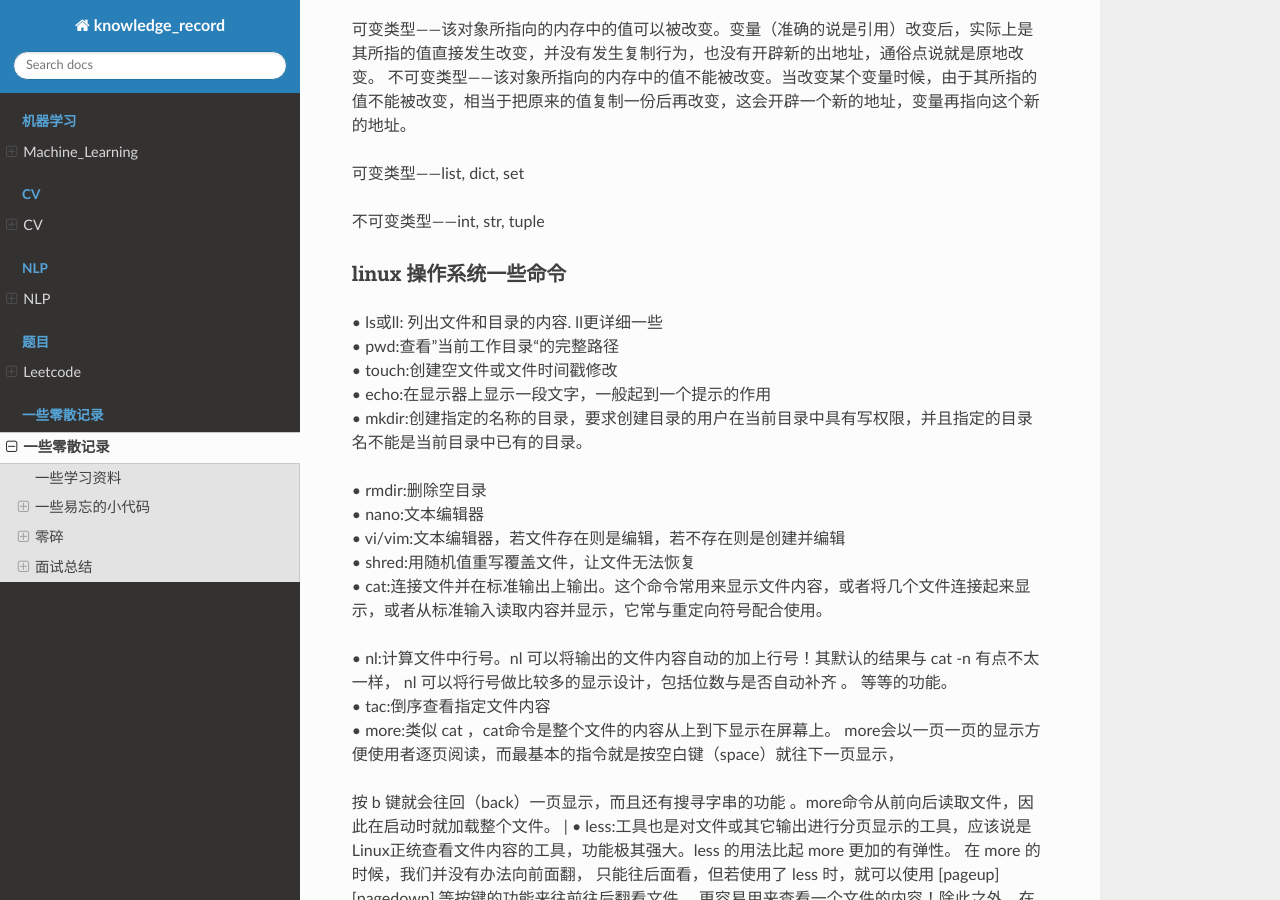
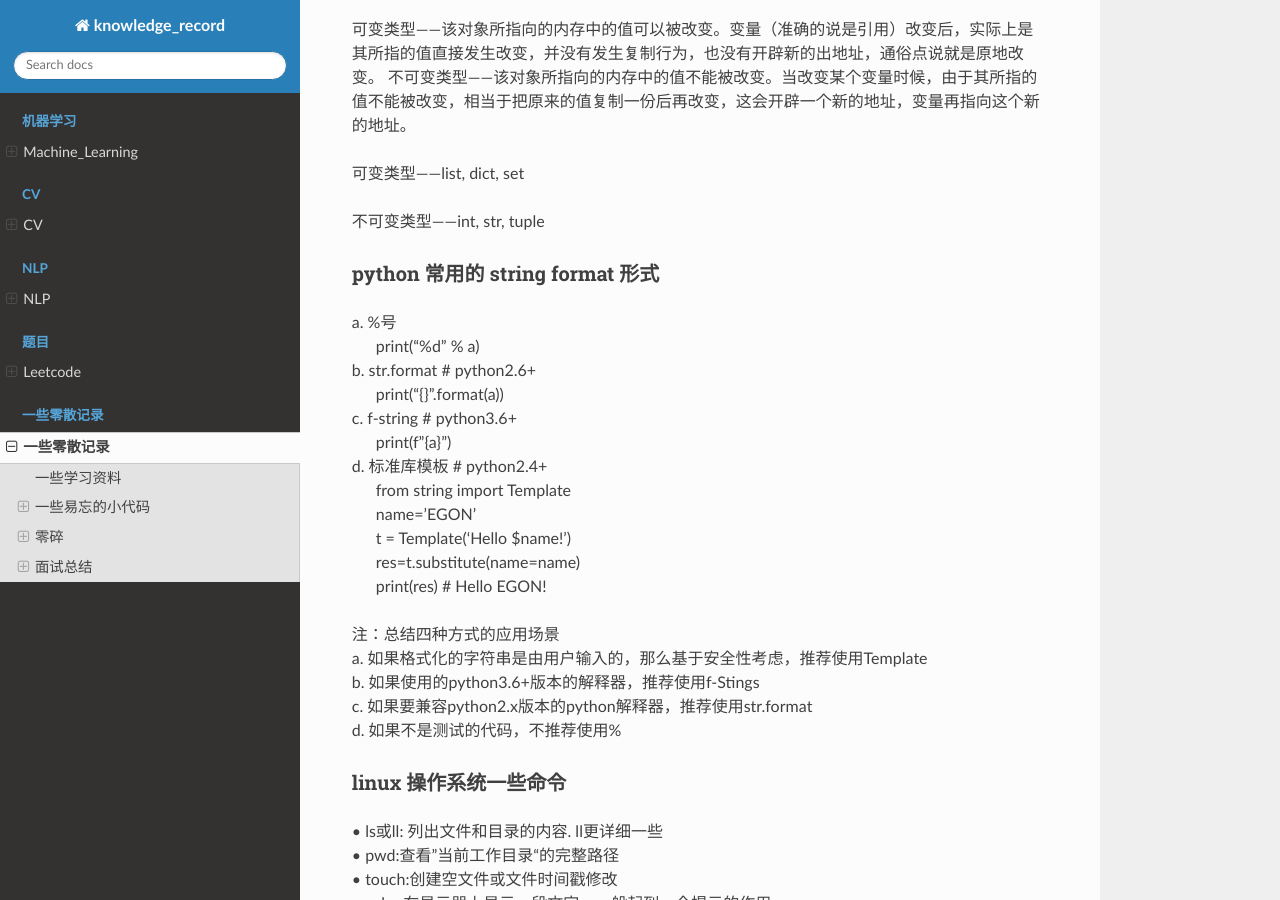
Before and after one commit to luochuankai-JHU/knowledge_record, a Sphinx documentation site: the page built from docs/python/python.rst, in a window 1280 px wide and 900 px high, scrolled down 4444 px. Built offline with Sphinx 7.4.7 and the Read the Docs theme 2.0.0, drawn with Linux system fonts in a browser that asks for light colours.

Commit message:
stringformat

```diff
--- a/docs/python/python.rst
+++ b/docs/python/python.rst
@@ -177,6 +177,27 @@ https://leetcode-cn.com/problems/recover-a-tree-from-preorder-traversal/solution
 
 不可变类型——int, str, tuple
 
+
+python 常用的 string format 形式
+-----------------------------------------
+| a. %号
+|     print("%d" % a)
+| b. str.format # python2.6+
+|     print("{}".format(a))
+| c. f-string  # python3.6+
+|     print(f"{a}")
+| d. 标准库模板 # python2.4+
+|     from string import Template
+|     name='EGON'
+|     t = Template('Hello $name!')
+|     res=t.substitute(name=name)
+|     print(res) # Hello EGON!
+
+| 注：总结四种方式的应用场景
+| a. 如果格式化的字符串是由用户输入的，那么基于安全性考虑，推荐使用Template
+| b. 如果使用的python3.6+版本的解释器，推荐使用f-Stings
+| c. 如果要兼容python2.x版本的python解释器，推荐使用str.format
+| d. 如果不是测试的代码，不推荐使用%
 
 
 
```
Also changed, not shown: docs/cv/cv.rst (+7 -0 lines).
